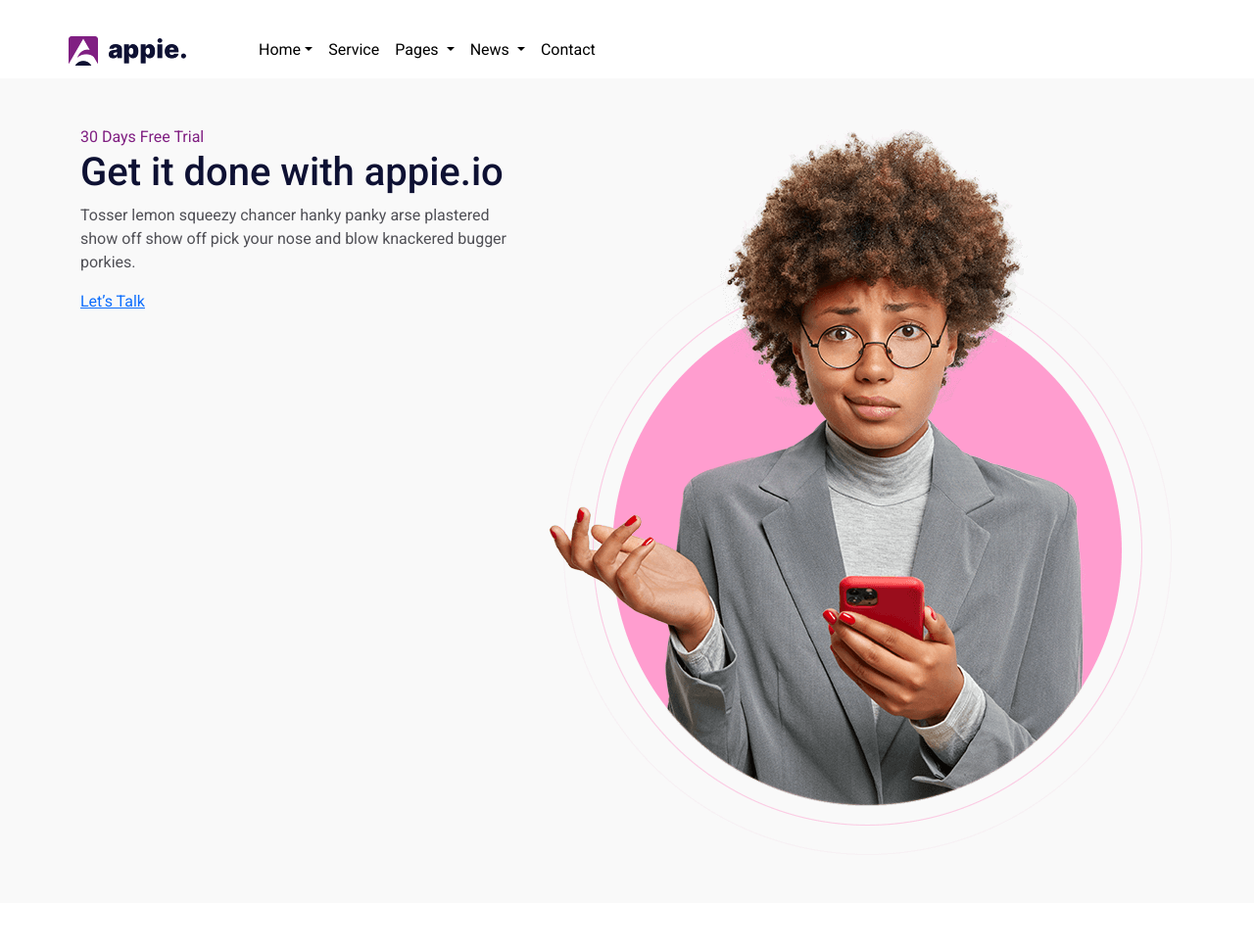
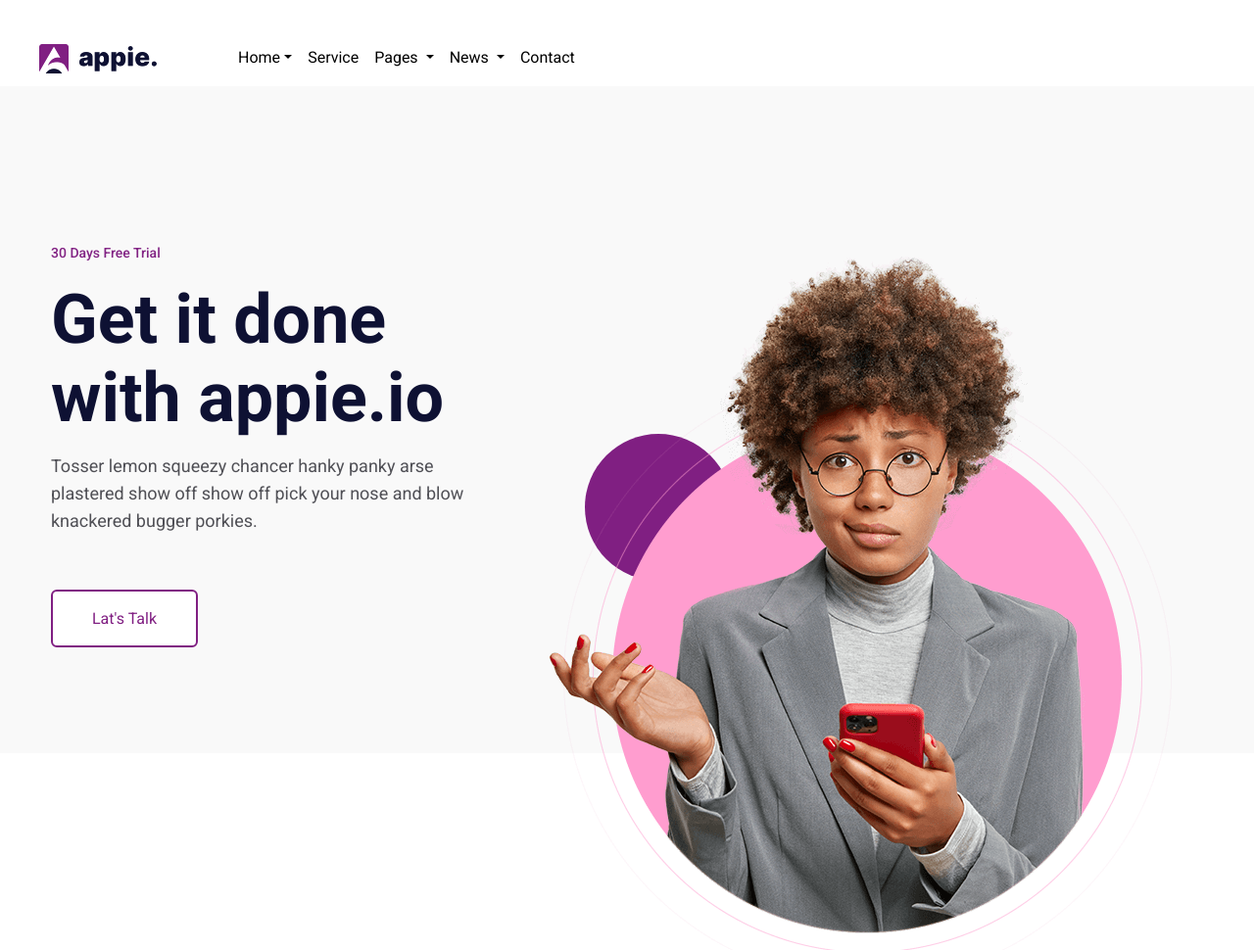
Before and after one commit to BayanAlmaghrebi/appio., a plain HTML site: page index.html in a window 1280 px wide. Shown: the top 970 px of the page at 98% size. Before the commit the page ends 922 px from the top, so only its background shows below. Drawn offline with nearby package versions, Linux system fonts and the light colour scheme.

Commit message:
made changes

```diff
--- a/index.html
+++ b/index.html
@@ -27,7 +27,7 @@
            <div class="collapse navbar-collapse" id="navbarSupportedContent">
             <ul class="navbar-nav me-auto mb-2 mb-lg-0">
               <li class="nav-item dropdown">
-                <a class="nav-link active dropdown-toggle " aria-current="page" href="#">Home</a>
+                <a class="nav-link active dropdown-toggle" aria-current="page" href="#">Home</a>
                   <ul class="dropdown-menu">
                     <li><a class="dropdown-item" href="#">Action</a></li>
                     <li><a class="dropdown-item" href="#">Another action</a></li>
@@ -68,20 +68,32 @@
     <!-- navbar end -->
 
     <!-- banner start -->
-    <section class="banner py-5">
+    <section class="banner">
         <div class="container">
-            <div class="row">
+            <div class="row align-items-center">
                 <div class="col-lg-5">
+                  <div class="all-text my-5">
                     <span class="text1">30 Days Free Trial</span>
-                    <h1 class="text2">Get it done with appie.io</h1>
+                    <h1 class="text2 my-3">Get it done with appie.io</h1>
                     <p class="text3">Tosser lemon squeezy chancer hanky panky arse plastered show off show off pick your nose and blow knackered bugger porkies.</p>
-                    <a href="">Let’s Talk</a>
+                    <a href="" class="btn">Lat's Talk</a>
+                 </div>
                 </div>
+
                 <div class="col-lg-7">
-                    <img src="hero-thumb-5.png" alt="">
+                    <div class="banner-ba text-center">
+                        <img class="img" src="hero-thumb-5.png" alt="">
+                        <div class="dot">
+                            <img src="hero-dot.png" alt="">
+
+                        </div>
+                    </div>
                 </div>
+
             </div>
+
         </div>
+
     </section>
     <!-- banner end -->
     <script src="https://cdn.jsdelivr.net/npm/bootstrap@5.3.0-alpha3/dist/js/bootstrap.bundle.min.js" integrity="sha384-ENjdO4Dr2bkBIFxQpeoTz1HIcje39Wm4jDKdf19U8gI4ddQ3GYNS7NTKfAdVQSZe" crossorigin="anonymous"></script>
--- a/style.css
+++ b/style.css
@@ -1,17 +1,18 @@
 body{
-    font-family: 'Roboto', sans-serif;
+    font-family:'Roboto', sans-serif;
 }
 .navbar-expand-lg{
 display: flex !important;
 flex-basis: auto
 }
 .navbar-brand{
-
     box-sizing: border-box;
 }
-
+.container{
+    max-width: 1200px;
+}
 .container-fluid{
-    padding: 22px 0px 0px;
+    padding: 30px 0px 0px;
     padding-left: -1px;
 
 }
@@ -21,18 +22,67 @@ flex-basis: auto
     max-width: 85%
 }
 
+.banner{
+    background-color: #F9F9F9;
+    padding-top: 110px;
+    padding-bottom: 60px;
+}
+
+.all-text{
+    padding-right: 40px;
+}
+
 .text1{
-    color: #801f82;
+font-size: 14px;
+font-weight: 500;
+color: #822384;
 }
 
 .text2{
+font-size: 70px;
+font-weight: 700;
+line-height: 80px;
 color: #0E1133;
 }
 
 .text3{
+    font-size: 18px;
+    line-height: 28px;
+    font-weight: 400;
 color: #505056;
 }
 
-.banner{
-    background-color: #f9f9f9;
+.banner-ba{
+    height: 150px;
+    width: 150px;
+    margin-left: 45px;
+    background-color: #801F82;
+    border-radius: 50%;
+    margin-top: 130px;
 }
+
+.img{
+    margin-top: -185px;
+    margin-left: -40px;
+
+}
+.dot{
+    position: absolute;
+    right: 196px;
+    bottom: -507px;
+    z-index: -1;
+}
+.btn{
+    border: 2px solid #801F82;
+    line-height: 55px;
+    padding: 0 40px;
+    font-size: 16px;
+    margin-top: 40px;
+    background-color: #fff;
+    color: #801F82;
+}
+
+.btn:hover{
+    background-color: #801F82;
+    color: #fff;
+}
```
Also changed, not shown: hero-dot.png (added).
